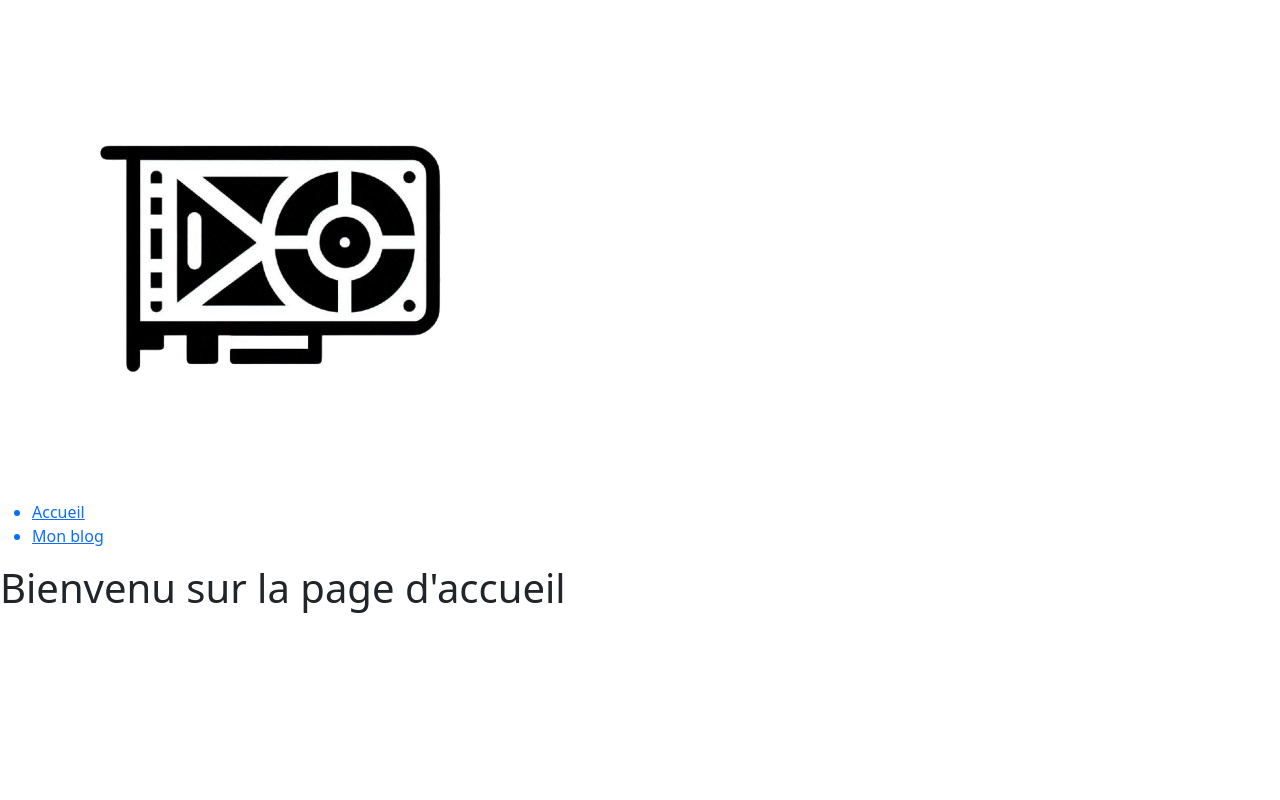
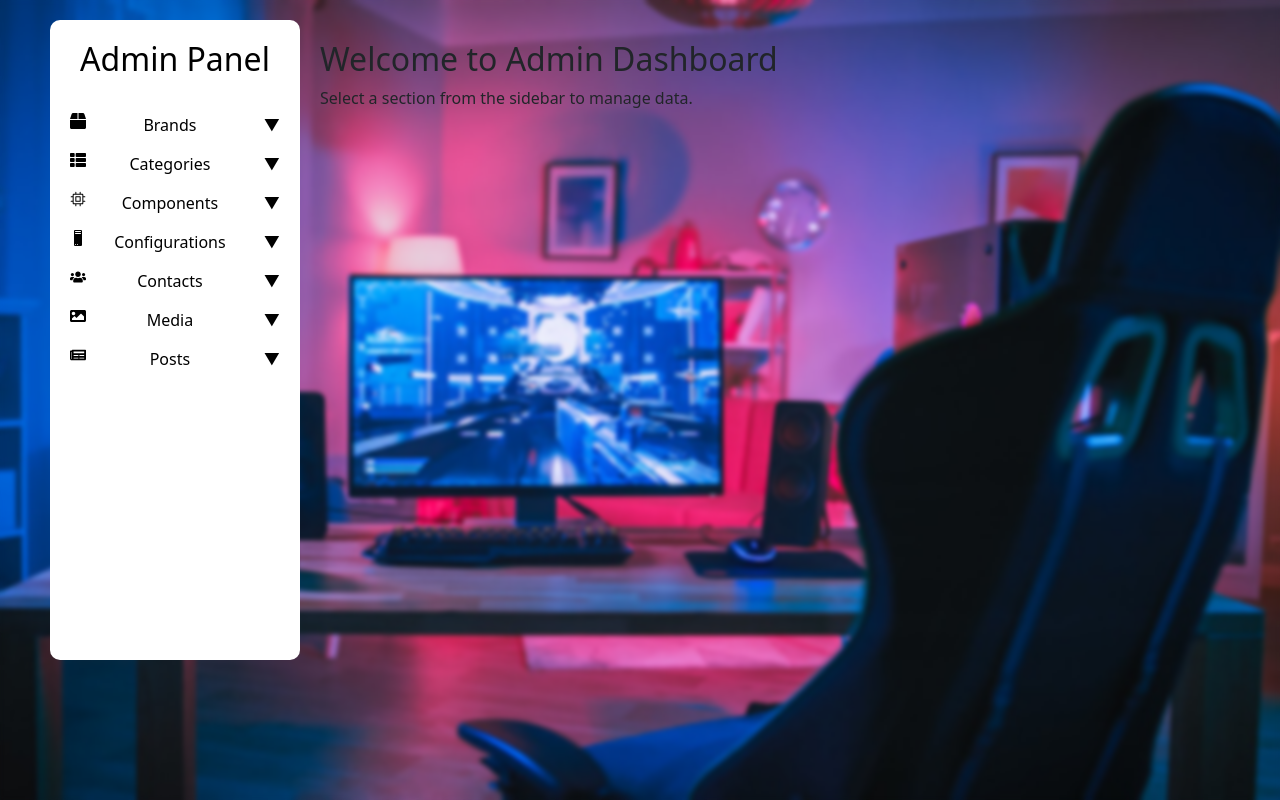
Before and after one commit to levprost/configPC-React, a React (Create React App) app: page /admin/dashboard in a window 1280 px wide. Built offline with nearby package versions, Linux system fonts and the light colour scheme.

Commit message:
SideBar in dashboard

```diff
--- a/src/App.js
+++ b/src/App.js
@@ -30,6 +30,7 @@ import ShowConfiguration from "./pages/UI/Configuration/ShowConfiguration"
 import AddConfiguration from "./pages/UI/Configuration/AddConfiguration"
 import CalculateConfiguration from "./pages/UI/Configuration/CalculateConfiguration";
 
+import AdminDashboard from "./pages/Admin/AdminDashboard";
 
 const App = () => {
   const token = localStorage.getItem("access_token");
@@ -38,6 +39,8 @@ const App = () => {
         <Routes>
         <Route path="/" element={<Home />} />
         <Route path="*" element={<Home />} />
+
+        {/* ========================Admin Panel============================ */}
 
         <Route path="/admin/brands" element={<Brand />} />
         <Route path="/admin/brands/add" element={<AddBrand />} />
@@ -59,11 +62,11 @@ const App = () => {
         <Route path="/admin/posts/add" element={<AddPost />} />
         <Route path="/admin/posts/edit/:post" element={<EditPost />} />
 
+        <Route path= "/admin/dashboard" element={<AdminDashboard/>}></Route>
 
+        {/* ========================User Interface============================ */}
         <Route path="/register" element={<Register />} />
         <Route path="/login" element={<Login />} />
-
-        {/* ========================User Interface============================ */}
         <Route path="/ShowPost/:post" element={<ShowPost />} />
         <Route path="/ShowConfiguration/:configuration" element={<ShowConfiguration />} />
         <Route path="/addconfiguration" element={<AddConfiguration />} />
--- /dev/null
+++ b/src/pages/Admin/AdminDashboard.jsx
@@ -0,0 +1,61 @@
+import { Link } from "react-router-dom";
+import { FaBox, FaThList, FaCogs, FaDatabase, FaUsers, FaImage, FaNewspaper } from "react-icons/fa";
+import "./../../public/styles/css/dashboard.css";
+import { GoCpu } from "react-icons/go";
+import { BsPc } from "react-icons/bs";
+import React, { useState } from 'react';
+
+const AdminDashboard = () => {
+  const [openSection, setOpenSection] = useState(null);  // Управление раскрытыми разделами
+
+  const sections = [
+    { name: "Brands", path: "/admin/brands", icon: <FaBox /> },
+    { name: "Categories", path: "/admin/categories", icon: <FaThList /> },
+    { name: "Components", path: "/admin/components", icon: <GoCpu /> },
+    { name: "Configurations", path: "/admin/configurations", icon: <BsPc /> },
+    { name: "Contacts", path: "/admin/contacts", icon: <FaUsers /> },
+    { name: "Media", path: "/admin/media", icon: <FaImage /> },
+    { name: "Posts", path: "/admin/posts", icon: <FaNewspaper /> },
+  ];
+
+  const handleSectionClick = (index) => {
+    setOpenSection(openSection === index ? null : index);  // переключение раскрытого раздела
+  };
+
+  return (
+    <section className = "mainadmin">
+    <div className="dashboard">
+      {/* Sidebar */}
+      <aside className="sidebar">
+        <h2>Admin Panel</h2>
+        <ul>
+          {sections.map((section, index) => (
+            <li key={index}>
+              <div onClick={() => handleSectionClick(index)} className="sidebar-item">
+                {section.icon} <span>{section.name}</span>
+                <span className="arrow">{openSection === index ? '▲' : '▼'}</span> {/* Стрелочка */}
+              </div>
+              {openSection === index && (
+                <ul className="crud-menu">
+                  <li><Link to={`${section.path}/`}>View List</Link></li>
+                  <li><Link to={`${section.path}/add`}>Create New</Link></li>
+                  <li><Link to={`${section.path}/update`}>Update</Link></li>
+                  <li><Link to={`${section.path}/delete`}>Delete</Link></li>
+                </ul>
+              )}
+            </li>
+          ))}
+        </ul>
+      </aside>
+
+      {/* Content Area */}
+      <main className="content">
+        <h2>Welcome to Admin Dashboard</h2>
+        <p>Select a section from the sidebar to manage data.</p>
+      </main>
+    </div>
+    </section>
+  );
+};
+
+export default AdminDashboard;
--- a/src/pages/UI/Configuration/AddConfiguration.jsx
+++ b/src/pages/UI/Configuration/AddConfiguration.jsx
@@ -7,6 +7,7 @@ import {
   OverlayTrigger,
   Tooltip,
 } from "react-bootstrap";
+import { FaTrash } from "react-icons/fa";
 import axios from "axios";
 import Menu from "../../../components/Menu";
 
@@ -128,7 +129,7 @@ const AddConfiguration = () => {
 
   // Function to remove a selected component
   const removeChosenComponent = (id) => {
-    setChosenComponents(chosenComponents.filter((c) => c.id !== id)); // Filter out the removed component
+    setSelectedComponents(selectedComponents.filter((c) => c.id !== id)); // Теперь обновляем selectedComponents
   };
   const getComponent = async () => {
     try {
@@ -339,8 +340,7 @@ const AddConfiguration = () => {
                                   onClick={() => removeChosenComponent(comp.id)}
                                   className="remove-btn"
                                 >
-                                  <i className="fas fa-times"></i>{" "}
-                                  {/* Иконка для удаления */}
+                                  <FaTrash/>{" "}
                                 </Button>
                               </OverlayTrigger>
                             </ListGroup.Item>
--- /dev/null
+++ b/src/public/styles/css/dashboard.css
@@ -0,0 +1,95 @@
+
+::after {
+    content: "";
+    position: absolute;
+    top: 0;
+    left: 0;
+    right: 0;
+    bottom: 0;
+    background-image: url('../../images/graph.jpg');
+    background-size: cover;
+    background-position: center;
+    background-repeat: no-repeat;
+    z-index: -1;
+    filter: blur(2px);
+}
+.dashboard {
+    display: flex;
+    height: 80vh;
+    margin-left: 50px;
+    margin-top: 20px;
+  }
+
+  /* Sidebar */
+  .sidebar {
+    width: 250px;
+    background: #ffffff;
+    color: rgb(0, 0, 0);
+    padding: 20px;
+    display: flex;
+    flex-direction: column;
+    border-radius: 10px;
+  }
+
+  .sidebar h2 {
+    text-align: center;
+    margin-bottom: 20px;
+  }
+
+  .sidebar ul {
+    list-style: none;
+    padding: 0;
+  }
+
+  .sidebar li {
+    margin: 15px 0;
+  }
+
+  .sidebar a {
+    text-decoration: none;
+    color: rgb(0, 0, 0);
+    font-size: 18px;
+    display: flex;
+    align-items: center;
+    gap: 10px;
+    padding: 10px;
+    border-radius: 5px;
+    transition: 0.3s;
+  }
+
+  .sidebar a:hover {
+    background: #434444;
+    color:#ffffff;
+  }
+
+  .content {
+    flex-grow: 1;
+    padding: 20px;
+  }
+  .sidebar-item {
+  display: flex;
+  justify-content: space-between;
+  cursor: pointer;
+}
+
+.arrow {
+  margin-left: 10px;
+}
+
+.crud-menu {
+  padding-left: 20px;
+  list-style-type: none;
+}
+
+.crud-menu li {
+  margin-bottom: 5px;
+}
+
+.crud-menu li a {
+  text-decoration: none;
+  color: #333;
+}
+
+.crud-menu li a:hover {
+  color: #007bff;
+}
```
Also changed, not shown: src/public/images/graph.jpg (added).
